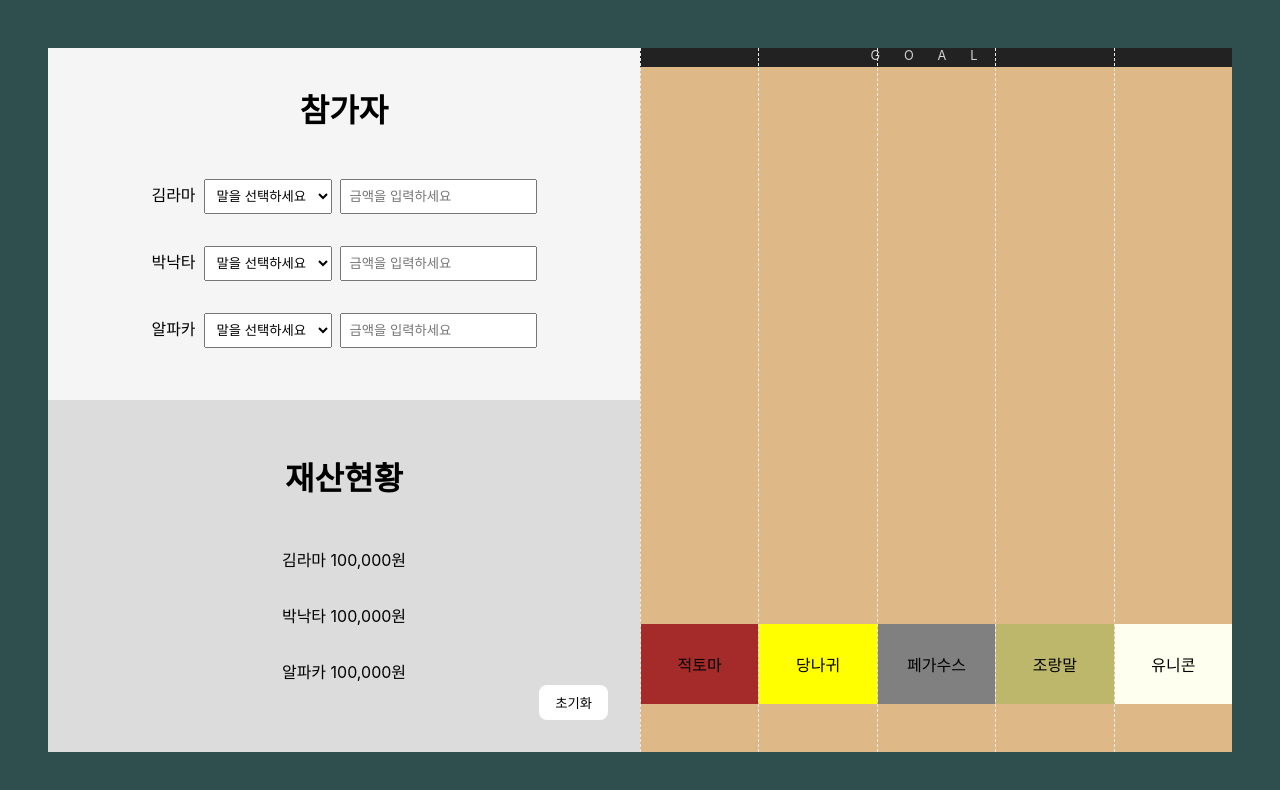
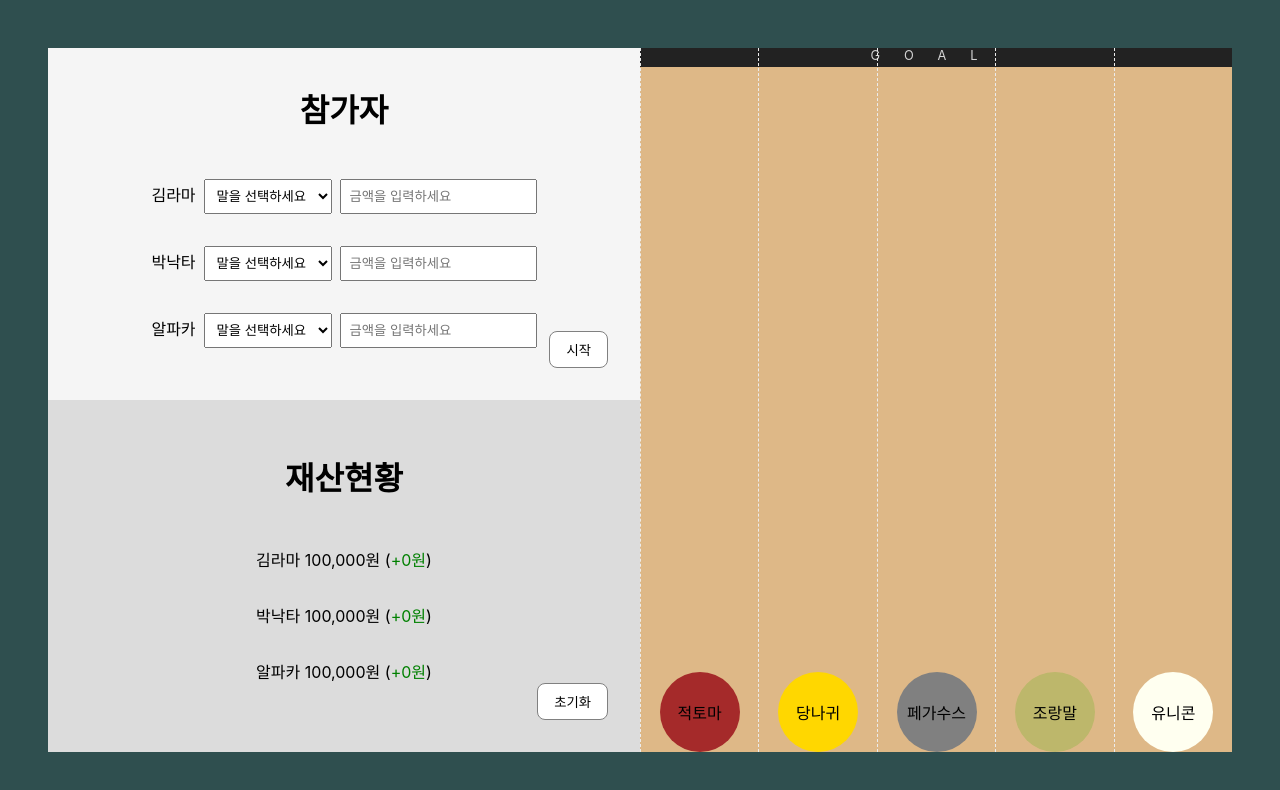
Before and after one commit to dayoung0510/horse-riding, a React (Create React App) app: page / in a window 1280 px wide. Shown: the top 790 px of the page. Built offline with nearby package versions, Linux system fonts and the light colour scheme.

Commit message:
재산현황 text 표기

```diff
--- a/src/App/datas.ts
+++ b/src/App/datas.ts
@@ -1,6 +1,6 @@
 export const horses = [
   { id: 0, name: '적토마', color: 'brown' },
-  { id: 1, name: '당나귀', color: 'yellow' },
+  { id: 1, name: '당나귀', color: 'gold' },
   { id: 2, name: '페가수스', color: 'gray' },
   { id: 3, name: '조랑말', color: 'darkkhaki' },
   { id: 4, name: '유니콘', color: 'ivory' },
@@ -11,3 +11,11 @@ export const people = [
   { id: 1, name: '박낙타', assets: 100000 },
   { id: 2, name: '알파카', assets: 100000 },
 ];
+
+export const speed = [
+  [0, 30, 45, 70, 90],
+  [0, 15, 30, 50, 70],
+  [0, 20, 40, 50, 80],
+  [0, 25, 40, 55, 65],
+  [0, 30, 50, 70, 100],
+];
--- a/src/components/Assets.tsx
+++ b/src/components/Assets.tsx
@@ -1,6 +1,8 @@
 import React from 'react';
-import { people, horses } from 'App/datas';
-import { Title, Div, Line, ResetBtn } from 'components/styles';
+import { people } from 'App/datas';
+import { Title, Div, Line, Btn, GreenTxt, RedTxt } from 'components/styles';
+
+const defaultMoney = 100000;
 
 const Assets: React.FC = () => {
   return (
@@ -9,14 +11,23 @@ const Assets: React.FC = () => {
         <Title>재산현황</Title>
 
         {people.map((person) => {
+          const difference = defaultMoney - person.assets;
           return (
             <Line key={person.id}>
-              {person.name} {person.assets.toLocaleString('ko-KR')}원
+              {person.name} {person.assets.toLocaleString('ko-KR')}원 (
+              {difference <= defaultMoney ? (
+                <GreenTxt>+{difference}원</GreenTxt>
+              ) : (
+                <>
+                  <RedTxt>-{difference}원</RedTxt>
+                </>
+              )}
+              )
             </Line>
           );
         })}
       </Div>
-      <ResetBtn>초기화</ResetBtn>
+      <Btn>초기화</Btn>
     </>
   );
 };
--- a/src/components/Ground.tsx
+++ b/src/components/Ground.tsx
@@ -3,7 +3,6 @@ import { horses } from 'App/datas';
 import {
   GroundDiv,
   GoalLine,
-  ReadyZone,
   HorseLine,
   HorseGrid,
   Horse,
@@ -19,7 +18,7 @@ const Ground: React.FC = () => {
           {horses.map((horse) => {
             return (
               <HorseGrid key={horse.id}>
-                <Horse bg={horse.color} bt={3}>
+                <Horse bg={horse.color} bt={0}>
                   {horse.name}
                 </Horse>
               </HorseGrid>
--- a/src/components/Participants.tsx
+++ b/src/components/Participants.tsx
@@ -1,6 +1,6 @@
 import React from 'react';
-import { people, horses } from 'App/datas';
-import { Title, Div, Line } from 'components/styles';
+import { people, horses, speed } from 'App/datas';
+import { Title, Div, Line, Btn } from 'components/styles';
 
 const Participants: React.FC = () => {
   return (
@@ -28,6 +28,7 @@ const Participants: React.FC = () => {
             </Line>
           );
         })}
+        <Btn>시작</Btn>
       </Div>
     </>
   );
--- a/src/components/styles.ts
+++ b/src/components/styles.ts
@@ -19,7 +19,7 @@ export const Line = styled.div`
   margin: 2rem 0;
 `;
 
-export const ResetBtn = styled.button`
+export const Btn = styled.button`
   background: #fff;
   border: 0;
   outline: 0;
@@ -29,6 +29,7 @@ export const ResetBtn = styled.button`
   bottom: 2rem;
   right: 2rem;
   border-radius: 0.5rem;
+  border: 1px solid gray;
 `;
 
 export const GroundDiv = styled.div`
@@ -49,29 +50,21 @@ export const GoalLine = styled.div`
   letter-spacing: 1.5rem;
 `;
 
-export const ReadyZone = styled.div`
-  width: 20%;
-  height: 10rem;
-  background-color: ivory;
-  position: absolute;
-  bottom: 0;
-`;
-
 export const HorseLine = styled.div`
   width: 100%;
   height: 100%;
   display: flex;
   align-items: flex-end;
+  justify-content: center;
 `;
 
 export const HorseGrid = styled.div`
   width: 20%;
   height: 100%;
   border-left: 1px dashed #ececec;
-  /* display: flex;
+  position: relative;
+  display: flex;
   justify-content: center;
-  align-items: flex-end; */
-  position: relative;
 `;
 
 type HorseProps = {
@@ -80,16 +73,25 @@ type HorseProps = {
 };
 
 export const Horse = styled.div<HorseProps>`
-  width: 100%;
+  width: 5rem;
   height: 5rem;
   display: flex;
   justify-content: center;
   align-items: center;
   color: black;
   position: absolute;
+  border-radius: 50%;
 
   ${({ bg, bt = 0 }): FlattenInterpolation<HorseProps> => css`
     background-color: ${bg};
-    bottom: ${bt}rem;
+    bottom: ${bt}%;
   `}
 `;
+
+export const RedTxt = styled.span`
+  color: red;
+`;
+
+export const GreenTxt = styled.span`
+  color: green;
+`;
```
Also changed, not shown: 1 other file (tests, documents, lock files or other folders).
